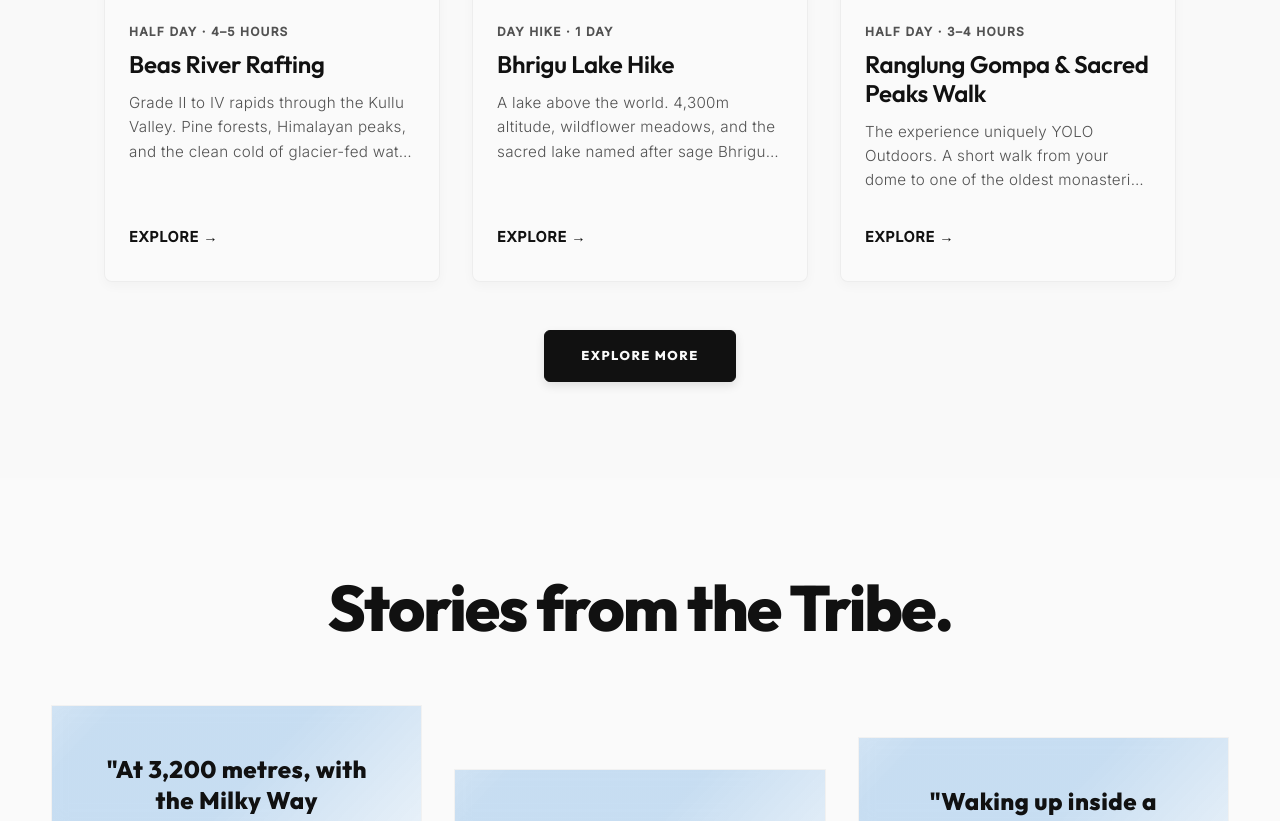
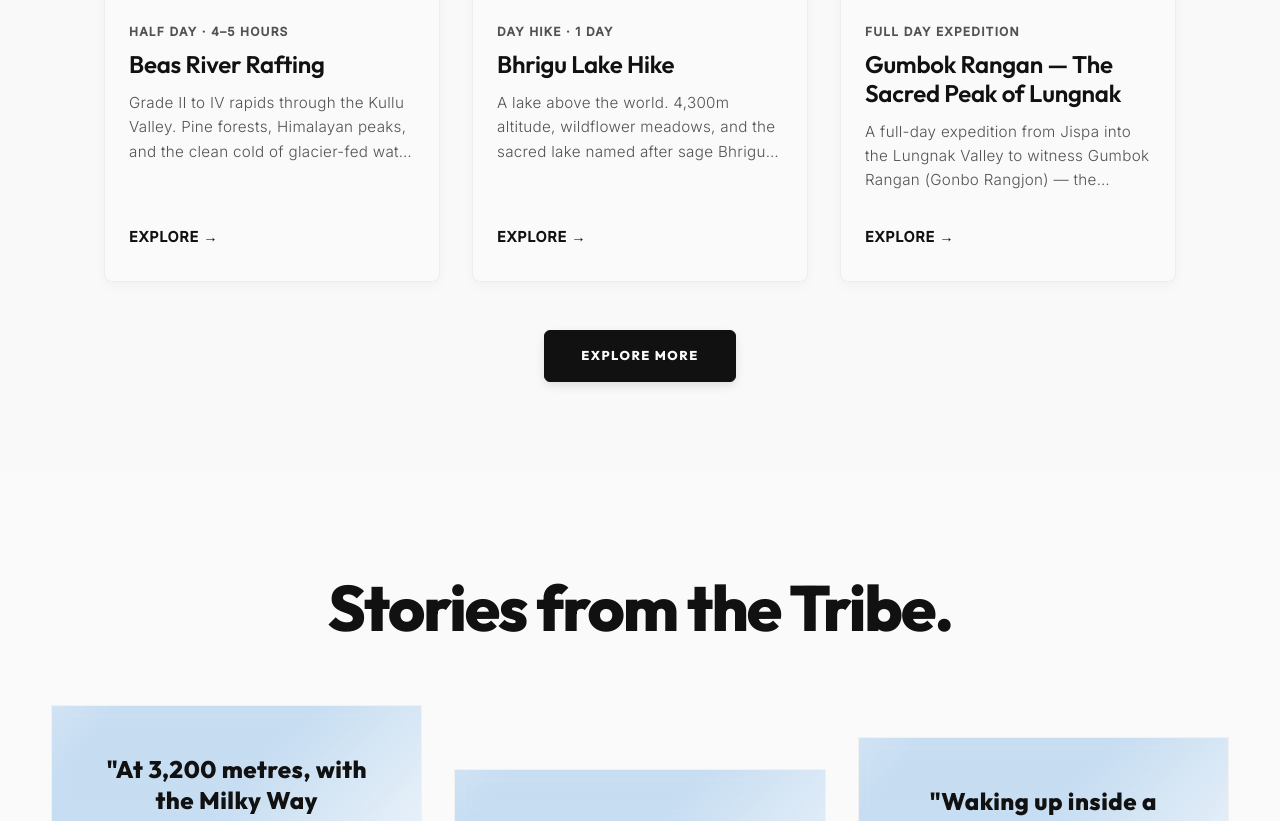
Before and after one commit to haneesh-hash/yolowebsite26, a website: page index.html in a window 1280 px wide. Shown: the part 3069-3890 px from the top of the page. Drawn offline with nearby package versions, Linux system fonts and the light colour scheme.

Commit message:
Update Ranglung Gompa experience text to Gumbok Rangan on main page

```diff
--- a/index.html
+++ b/index.html
@@ -550,17 +550,17 @@
                         </a>
                     </div>
 
-                    <!-- 6. Ranglung Gompa & Sacred Peaks Walk -->
+                    <!-- 6. Gumbok Rangan (Signature) -->
                     <div class="mj-card mj-card--link">
                         <a href="experience-gompa.html">
                             <div class="mj-card__image" style="background-image: url('assets/images/heroexperience.JPG')">
                                 <span class="mj-card__badge">Signature</span>
                             </div>
                             <div class="mj-card__body">
-                                <p class="mj-card__meta">Half Day · 3–4 Hours</p>
-                                <h3 class="mj-card__title">Ranglung Gompa & Sacred Peaks Walk</h3>
+                                <p class="mj-card__meta">Full Day Expedition</p>
+                                <h3 class="mj-card__title">Gumbok Rangan — The Sacred Peak of Lungnak</h3>
                                 <p class="mj-card__excerpt">
-                                    The experience uniquely YOLO Outdoors. A short walk from your dome to one of the oldest monasteries in Lahaul, then a meditation viewpoint.
+                                    A full-day expedition from Jispa into the Lungnak Valley to witness Gumbok Rangan (Gonbo Rangjon) — the standalone sacred peak of Zanskar. One of the most dramatic viewpoints in the Himalayas.
                                 </p>
                                 <span class="mj-card__cta">Explore &rarr;</span>
                             </div>
```
